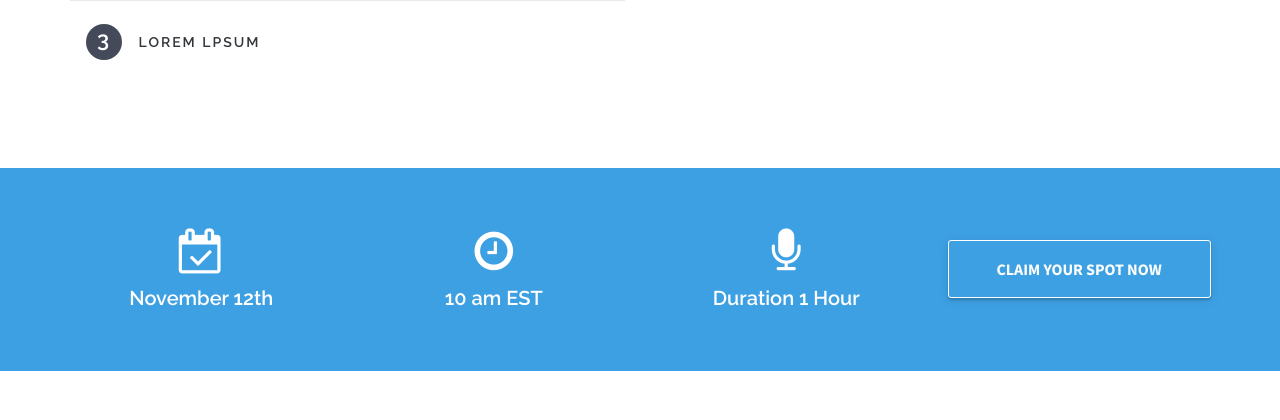
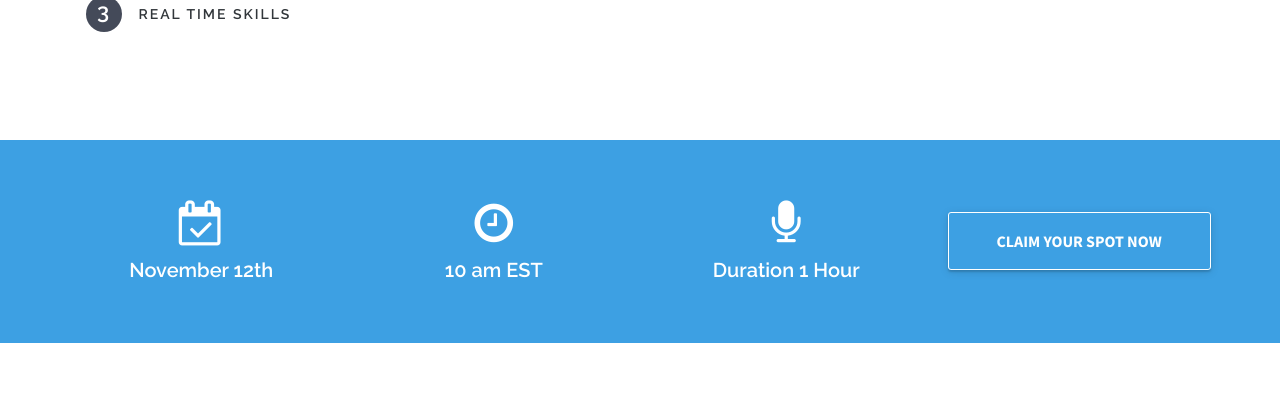
Before and after one commit to hedukor/hedukor.com, a Python web app: template src/templates/index.html in a window 1280 px wide. Shown: the part 1335-1755 px from the top of the page. Run offline with Jinja, Linux system fonts and the light colour scheme; the template is opened without the code that fills it, so the values that code supplies are empty.

Commit message:
added text

```diff
--- a/src/templates/index.html
+++ b/src/templates/index.html
@@ -6,8 +6,8 @@
 <meta charset="utf-8">
 <meta http-equiv="X-UA-Compatible" content="IE=edge">
 <meta name="viewport" content="width=device-width, initial-scale=1">
-<title>Webi - Webinar Landing Page</title>
-<meta name="description" content="A Landing Page For Hedukor">
+<title>Hedukor</title>
+<meta name="description" content="Hybrid mobile App development and training company">
 
 <!--Favicon-->
 <link rel="apple-touch-icon" sizes="57x57" href="static/img/favicon/apple-touch-icon-57x57.png">
@@ -79,7 +79,7 @@
   <section class="container welcome-message text-center">
     <div class="row">
       <div class="col-md-12">
-        <h1>Hedukor Landing Page</h1>
+        <h1>Hedukor</h1>
         <h2>Let Users Know Abour Your Webinar Through This Awesome Landing Page</h2>
         <div class="cta-btn"> <a href="#" class="btn">CLAIM YOUR SPOT NOW</a>
           <p>* Limited registration only. Register before we're filled.</p>
@@ -106,14 +106,14 @@
   <div class="container">
     <header class="section-header text-center">
       <h2>What You Will Learn</h2>
-      <h3>Topics that will be covered in this webinar</h3>
+      <h3>Topics that will be covered in our weekly meeting</h3>
     </header>
     <div class="row">
       <div class="col-md-6 col-md-push-6">
         <div class="embed-responsive embed-responsive-16by9 text-center">
 
           <!--youtube-->
-          <iframe class="embed-responsive-item" src="http://www.youtube.com/embed/_4N9iLfO9_E?rel=0&amp;showinfo=0&amp;controls=0&amp;iv_load_policy=3"></iframe>
+          <!--<iframe class="embed-responsive-item" src="http://www.youtube.com/embed/_4N9iLfO9_E?rel=0&amp;showinfo=0&amp;controls=0&amp;iv_load_policy=3"></iframe>-->
           <!--youtube end-->
 
         </div>
@@ -124,10 +124,10 @@
           <!--agenda details-->
           <div class="panel panel-default">
             <div class="panel-heading" role="tab" id="headingOne">
-              <h4 class="panel-title"> <span>1</span> <a role="button" data-toggle="collapse" data-parent="#accordion" href="#collapseOne" aria-expanded="true" aria-controls="collapseOne"> Lorem Lpsum </a> </h4>
+              <h4 class="panel-title"> <span>1</span> <a role="button" data-toggle="collapse" data-parent="#accordion" href="#collapseOne" aria-expanded="true" aria-controls="collapseOne">Developer mindset</a></h4>
             </div>
             <div id="collapseOne" class="panel-collapse collapse in" role="tabpanel" aria-labelledby="headingOne">
-              <div class="panel-body"> Lorem ipsum dolor sit amet, consectetur adipiscing elit. Pellentesque velit leo, fringilla ac facilisis sit amet, posuere vitae massa. Cum sociis natoque penatibus et magnis dis parturient montes, nascetur ridiculus mus. Donec facilisis finibus nulla vel congue. </div>
+              <div class="panel-body">Software or app development is an incredibly creative fun development process but can be frustrating sometimes. We teach you skills that will change your mindset so you can have fun developing software.</div>
             </div>
           </div>
           <!--agenda details end-->
@@ -135,10 +135,10 @@
           <!--agenda details-->
           <div class="panel panel-default">
             <div class="panel-heading" role="tab" id="headingTwo">
-              <h4 class="panel-title"> <span>2</span> <a class="collapsed" role="button" data-toggle="collapse" data-parent="#accordion" href="#collapseTwo" aria-expanded="false" aria-controls="collapseTwo"> Lorem Lpsum </a> </h4>
+              <h4 class="panel-title"> <span>2</span> <a class="collapsed" role="button" data-toggle="collapse" data-parent="#accordion" href="#collapseTwo" aria-expanded="false" aria-controls="collapseTwo">Technology Stack</a> </h4>
             </div>
             <div id="collapseTwo" class="panel-collapse collapse" role="tabpanel" aria-labelledby="headingTwo">
-              <div class="panel-body"> Lorem ipsum dolor sit amet, consectetur adipiscing elit. Pellentesque velit leo, fringilla ac facilisis sit amet, posuere vitae massa. Cum sociis natoque penatibus et magnis dis parturient montes, nascetur ridiculus mus. Donec facilisis finibus nulla vel congue. </div>
+              <div class="panel-body">We build great hybrid mobile apps using ionic, angularjs, nodejs and mongodb.</div>
             </div>
           </div>
           <!--agenda details end-->
@@ -146,10 +146,10 @@
           <!--agenda details-->
           <div class="panel panel-default">
             <div class="panel-heading" role="tab" id="headingThree">
-              <h4 class="panel-title"> <span>3</span> <a class="collapsed" role="button" data-toggle="collapse" data-parent="#accordion" href="#collapseThree" aria-expanded="false" aria-controls="collapseThree"> Lorem Lpsum </a> </h4>
+              <h4 class="panel-title"> <span>3</span> <a class="collapsed" role="button" data-toggle="collapse" data-parent="#accordion" href="#collapseThree" aria-expanded="false" aria-controls="collapseThree">Real time skills</a> </h4>
             </div>
             <div id="collapseThree" class="panel-collapse collapse" role="tabpanel" aria-labelledby="headingThree">
-              <div class="panel-body"> Lorem ipsum dolor sit amet, consectetur adipiscing elit. Pellentesque velit leo, fringilla ac facilisis sit amet, posuere vitae massa. Cum sociis natoque penatibus et magnis dis parturient montes, nascetur ridiculus mus. Donec facilisis finibus nulla vel congue. </div>
+              <div class="panel-body">We have a good mix of experienced developers and students so you can learn work skills and at the same time have fun learning.</div>
             </div>
           </div>
           <!--agenda details end-->
```
Also changed, not shown: 3 other files.
